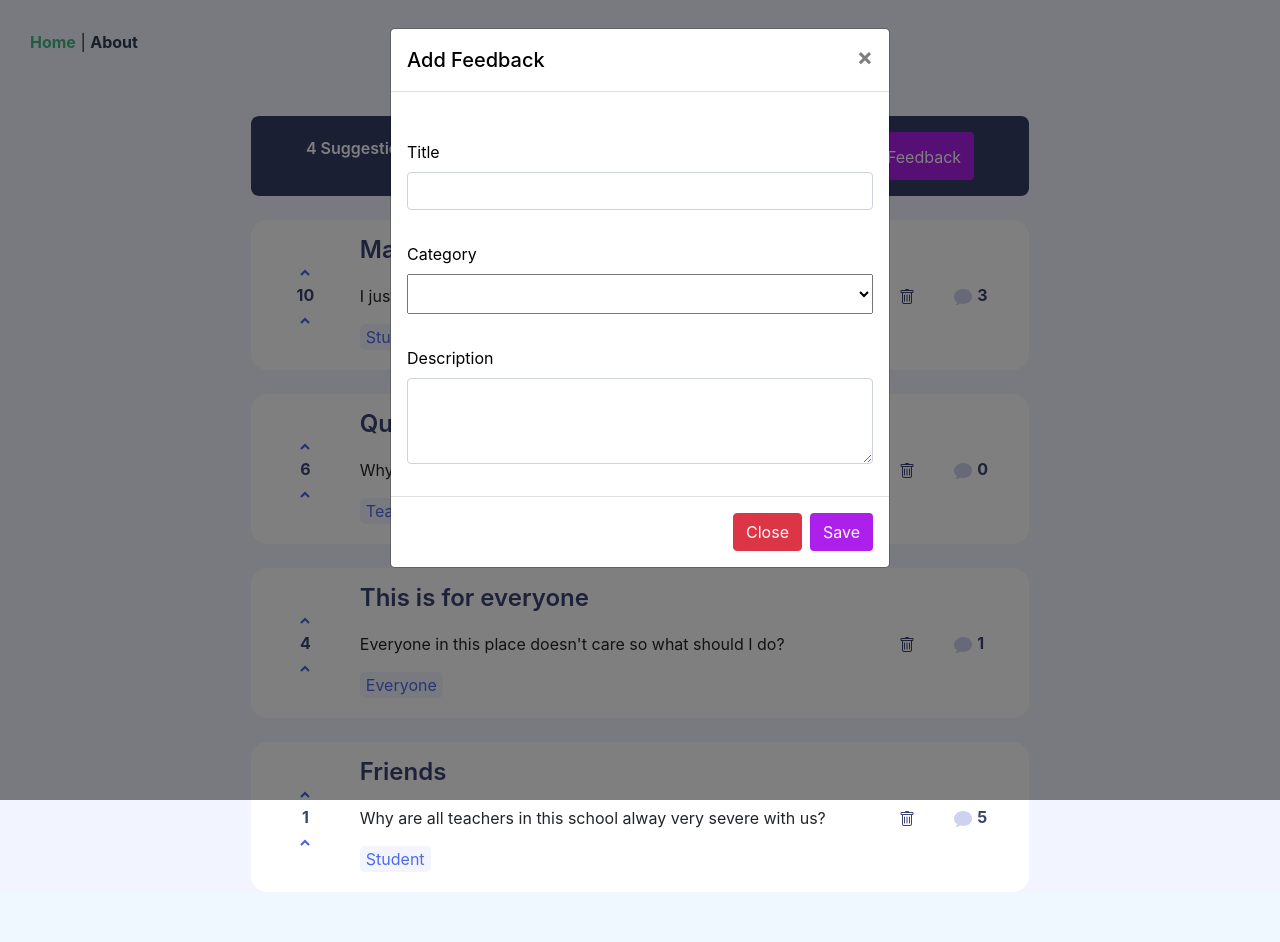
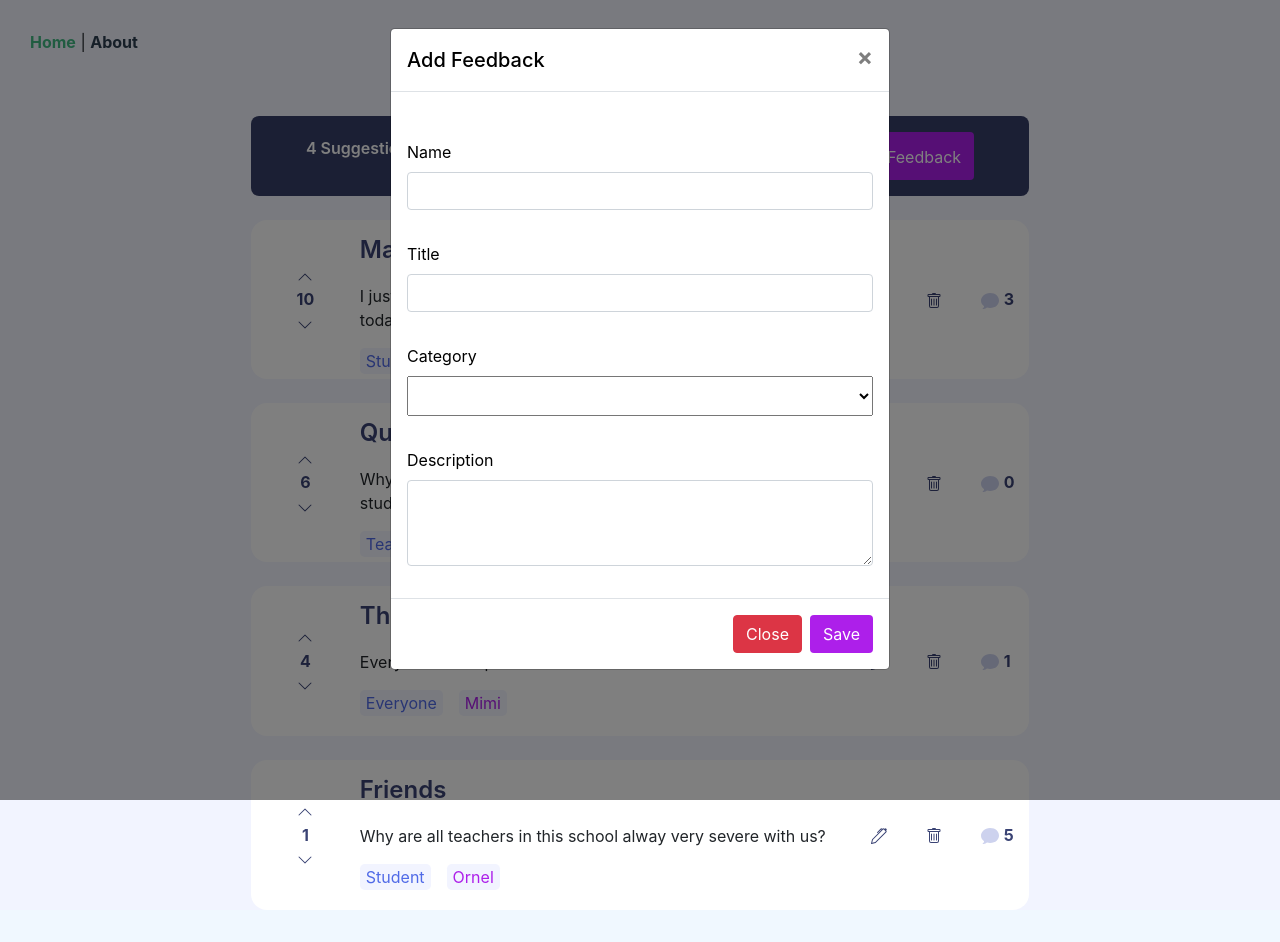
Before and after one commit to carelledjuffo/feedback-app-vue, a Vue app: page /#/ in a window 1280 px wide. Both pictures are taken after a click on the button "Add Feedback". Built offline with nearby package versions, Linux system fonts and the light colour scheme.

Commit message:
add name attribute

```diff
--- a/src/components/AddFeedback.vue
+++ b/src/components/AddFeedback.vue
@@ -16,6 +16,15 @@
         </div>
         <div class="modal-body">
           <form class="form-form">
+            <div class="form-group">
+              <label for="commentTitle">Name</label>
+              <input
+                  type="text"
+                  class="form-control"
+                  id="commentUser"
+                  v-model="name"
+              />
+            </div>
             <div class="form-group">
               <label for="commentTitle">Title</label>
               <input
@@ -59,6 +68,7 @@ export default {
 
   data() {
     return {
+      name: "",
       title: "",
       category: "",
       description: "",
@@ -69,6 +79,7 @@ export default {
     saveFeedback() {
       event.preventDefault();
       let feedback = {
+        name: this.name,
         title: this.title,
         category: this.category,
         description: this.description,
@@ -80,6 +91,7 @@ export default {
     },
     clear() {
       event.preventDefault();
+      this.name = '';
       this.title = '';
       this.category = '';
       this.description = '';
--- a/src/components/Comments.vue
+++ b/src/components/Comments.vue
@@ -4,15 +4,15 @@
     <div class="modal-dialog" role="document">
       <div class="modal-content">
         <div class="modal-header">
-          <h5 class="modal-title">Add Comment</h5>
+          <div>
+            <p><span class="feedback-username">{{feedback.name}}: </span> {{feedback.description}}</p>
+          </div>
           <button type="button" class="close" data-dismiss="modal" aria-label="Close">
             <span aria-hidden="true">&times;</span>
           </button>
         </div>
-        <div>
+        <div class="modal-body">
 
-        </div>
-        <div class="modal-body">
           <div class="others-comment-list">
             <ul v-for="comment in comments" v-bind:key="comment.id">
               <li><span class="others-comment-name">{{comment.name}}: </span> {{comment.description}}</li>
@@ -105,7 +105,7 @@ export default {
 .others-comment-list {
   margin-bottom: 2em;
 }
-.others-comment-name {
+.others-comment-name, .feedback-username {
   font-weight: bold;
 }
 </style>
--- a/src/components/DeleteFeedback.vue
+++ b/src/components/DeleteFeedback.vue
@@ -12,7 +12,7 @@
 
         </div>
         <div class="modal-body">
-          <h2>Delete this feedback?</h2>
+          <h4>Delete this feedback?</h4>
         </div>
         <div class="modal-footer">
           <button type="button" class="btn btn-close" data-dismiss="modal">Close</button>
--- a/src/components/EditFeedback.vue
+++ b/src/components/EditFeedback.vue
@@ -59,10 +59,17 @@ export default {
   },
   data() {
     return {
-      title: this.feedback.title,
-      category: this.feedback.category,
-      description: this.feedback.description,
+      title: '',
+      category: '',
+      description: '',
     };
+  },
+  watch: {
+    feedback: function (newVal) {
+         this.title = newVal.title;
+          this.category = newVal.category;
+          this.description = newVal.description
+    }
   },
   methods: {
     saveChanges: function () {
@@ -74,6 +81,11 @@ export default {
 
       }
       this.$store.commit('editFeedback', editData);
+    },
+    clear: function () {
+      this.title = '';
+      this.category = '';
+      this.description = '';
     }
   }
 
@@ -81,5 +93,8 @@ export default {
 </script>
 
 <style scoped>
-
+.btn-submit {
+  background: #3a4374;
+  color: #f2f4ff;
+}
 </style>
--- a/src/components/FeedBackMain.vue
+++ b/src/components/FeedBackMain.vue
@@ -43,6 +43,7 @@
       </div>
       <Comments :feedback="modalData" />
       <DeleteFeedback :id="modalData.id"></DeleteFeedback>
+      <EditFeedback :feedback="modalData"></EditFeedback>
     </div>
   </div>
 </template>
@@ -51,6 +52,7 @@ import AddFeedback from "./AddFeedback.vue";
 import FeedbackDisplay from "./FeedbackDisplay";
 import Comments from "@/components/Comments";
 import DeleteFeedback from "@/components/DeleteFeedback";
+import EditFeedback from "@/components/EditFeedback";
 
 export default {
   name: "App",
@@ -59,6 +61,7 @@ export default {
     AddFeedback,
     FeedbackDisplay,
     Comments,
+    EditFeedback
   },
   data() {
     return {
--- a/src/components/FeedbackDisplay.vue
+++ b/src/components/FeedbackDisplay.vue
@@ -4,16 +4,14 @@
       <div class="fb-upvote">
         <span class="btn upvote-btn" >
           <span class="arrow-up" @click="upvote++">
-           <svg height="7" width="10" xmlns="http://www.w3.org/2000/svg">
-             <path xmlns="http://www.w3.org/2000/svg" d="M1 6l4-4 4 4" stroke="#4661E6" stroke-width="2" fill="none" fill-rule="evenodd">
-             </path>
-           </svg>
+           <svg xmlns="http://www.w3.org/2000/svg" width="16" height="16" fill="currentColor" class="bi bi-chevron-up" viewBox="0 0 16 16">
+           <path fill-rule="evenodd" d="M7.646 4.646a.5.5 0 0 1 .708 0l6 6a.5.5 0 0 1-.708.708L8 5.707l-5.646 5.647a.5.5 0 0 1-.708-.708l6-6z"/>
+            </svg>
            </span>
          <span> {{ upvote }} </span>
           <span class="arrow-down" @click="upvote--">
-            <svg height="7" width="10" xmlns="http://www.w3.org/2000/svg">
-             <path xmlns="http://www.w3.org/2000/svg" d="M1 6l4-4 4 4" stroke="#4661E6" stroke-width="2" fill="none" fill-rule="evenodd">
-             </path>
+           <svg xmlns="http://www.w3.org/2000/svg" width="16" height="16" fill="currentColor" class="bi bi-chevron-down" viewBox="0 0 16 16">
+           <path fill-rule="evenodd" d="M1.646 4.646a.5.5 0 0 1 .708 0L8 10.293l5.646-5.647a.5.5 0 0 1 .708.708l-6 6a.5.5 0 0 1-.708 0l-6-6a.5.5 0 0 1 0-.708z"/>
            </svg>
            </span>
         </span>
@@ -29,9 +27,12 @@
           <button class="fb-category">
             <span>{{ category }}</span>
           </button>
+          <button class="fb-name">
+            <span>{{ name }}</span>
+          </button>
         </div>
       </div>
-    <!--  <div class="btn-edit">
+     <div class="btn-edit">
         <button class="btn btn-edit" data-target="#editModal" data-toggle="modal">
             <span>
               <svg xmlns="http://www.w3.org/2000/svg" width="16" height="16" fill="currentColor" class="bi bi-pen" viewBox="0 0 16 16">
@@ -39,7 +40,7 @@
               </svg>
             </span>
         </button>
-      </div> -->
+      </div>
       <button class="btn btn-delete" data-target="#deleteModal" data-toggle="modal">
         <span class="btn btn-delete">
           <svg xmlns="http://www.w3.org/2000/svg" width="16" height="16" fill="currentColor" class="bi bi-trash" viewBox="0 0 16 16">
@@ -74,8 +75,12 @@ export default {
   props: {
     feedback: {},
   },
+  created() {
+    console.log(this.feedback);
+  },
   data() {
     return {
+      name: this.feedback.name,
       title: this.feedback.title,
       category: this.feedback.category,
       description: this.feedback.description,
@@ -110,10 +115,18 @@ export default {
   font-weight: bold;
 }
 .fb-body {
-  flex: 0 0 66%;
+  flex: 0 0 64%;
   display: flex;
   flex-flow: column;
   align-items: flex-start;
+}
+.fb-name{
+  background: #f2f4ff;
+  color:#ad1fea;
+  border-radius: 0.3em;
+  border: none;
+  margin-bottom: 0.3em;
+  margin-left: 1em;
 }
 .fb-category {
   background: #f2f4ff;
@@ -129,11 +142,18 @@ export default {
   font-weight: 630;
 }
 .btn-comment {
-  flex: 0 0 8%;
+  flex: 0 0 10%;
   align-self: center;
+  margin-right: 1%;
 }
 .btn-delete {
-  flex: 0 0 8%;
+  flex: 0 0 2%;
+  align-self: center;
+  box-shadow: none;
+  color: #3a4374;
+}
+.btn-edit {
+  flex: 0 0 2%;
   align-self: center;
   box-shadow: none;
   color: #3a4374;
--- a/src/main.js
+++ b/src/main.js
@@ -10,6 +10,7 @@ const store = createStore({
         feedbackList:  [
             {
                 id: 0,
+                name: 'Kevin',
                 title: "Question to the teacher",
                 category: "Teacher",
                 description:
@@ -19,6 +20,7 @@ const store = createStore({
             },
             {
                 id: 1,
+                name: 'Myriam',
                 title: "Maths class today",
                 category: "Student",
                 description:
@@ -27,13 +29,13 @@ const store = createStore({
                 commentList: [
                     {
                         id: 1,
-                        name: 'Myriam',
-                        description: ' I agree with you'
+                        name: 'Toni',
+                        description: ' Me too you'
                     },
                     {
                         id: 2,
                         name: 'Dori',
-                        description: ' I agree with you'
+                        description: 'Yep same here'
                     },
                     {
                         id: 3,
@@ -44,6 +46,7 @@ const store = createStore({
             },
             {
                 id: 2,
+                name: 'Mimi',
                 title: "This is for everyone",
                 category: "Everyone",
                 description:
@@ -60,6 +63,7 @@ const store = createStore({
             },
             {
                 id: 3,
+                name: 'Ornel',
                 title: "Friends",
                 category: "Student",
                 description:
@@ -86,8 +90,8 @@ const store = createStore({
                         description: ' I agree with you'
                     },{
                         id: 5,
-                        name: 'Hide',
-                        description: ' I agree with you'
+                        name: 'Karen',
+                        description: ' seems quit right for me'
                     }
                 ]
             },
@@ -107,6 +111,7 @@ const store = createStore({
             state.feedbackList[editData.id].title = editData.title;
             state.feedbackList[editData.id].category = editData.category;
             state.feedbackList[editData.id].description = editData.description;
+            console.log(state.feedbackList);
         },
         deleteFeedback(state, id) {
             state.feedbackList.splice(id, 1);
```
